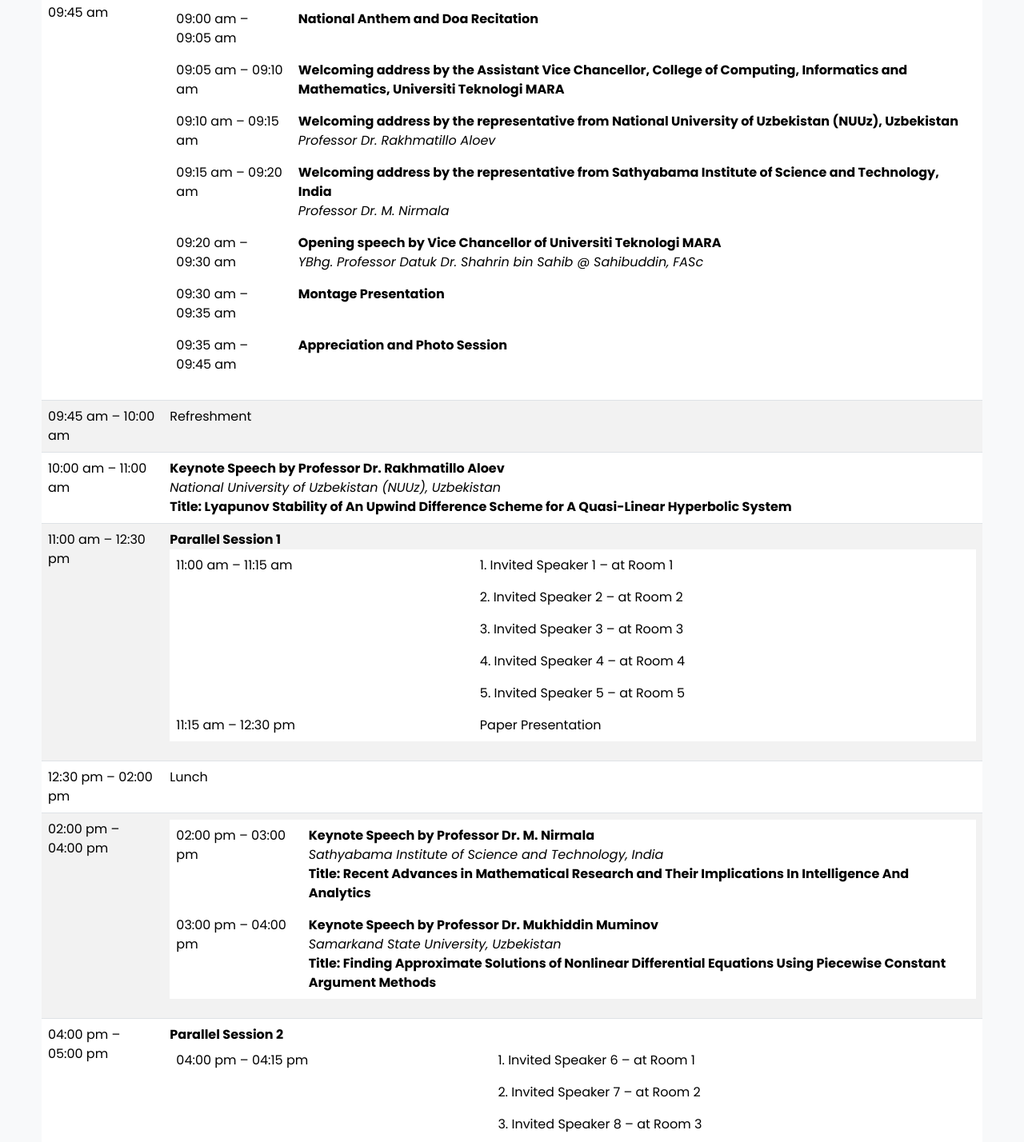
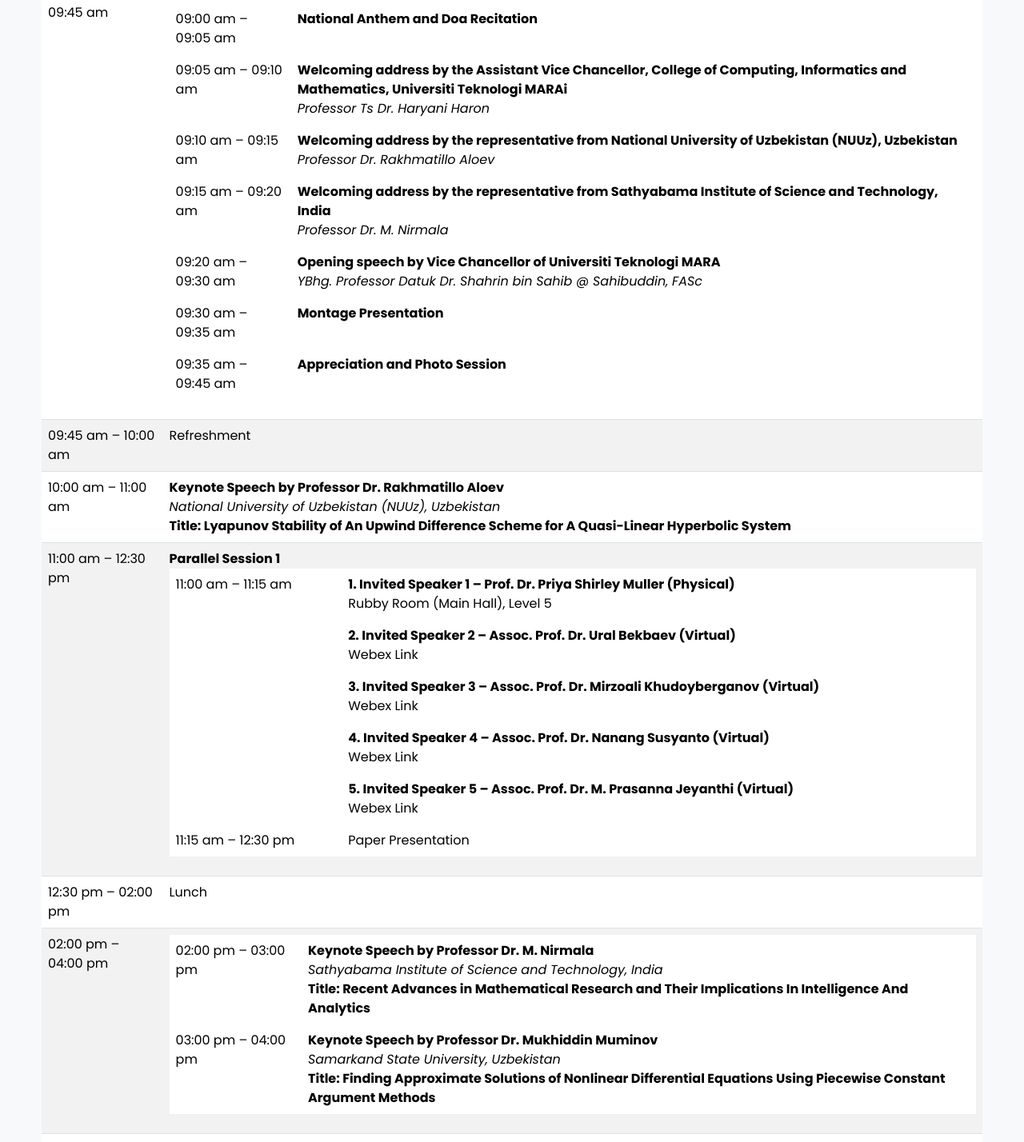
Before and after one commit to uicms2024/uicms2024.github.io, an Angular app: page /tentative in a window 1280 px wide. Shown: the part 323-1751 px from the top of the page at 80% size. Built offline with nearby package versions, Linux system fonts and the light colour scheme.

Commit message:
Update tentative and schedule

```diff
--- a/src/app/schedule/schedule.component.html
+++ b/src/app/schedule/schedule.component.html
@@ -41,7 +41,7 @@
         width="100%"
         src="https://docs.google.com/spreadsheets/d/e/2PACX-1vRHZ965yCTVj91o0qUKHT7hM4r9KkCwbYFKss8EOxncDZMEzjKbwAYetNWuIILKOQ/pubhtml?gid=808411253&amp;rm=minimal&amp;single=true&amp;&amp;output=html&amp;chrome=false"
       ></iframe>
-
+<!--
       <h4>AA (Virtual)</h4>
       <iframe
         frameborder="0"
@@ -114,7 +114,7 @@
         src="https://docs.google.com/spreadsheets/d/e/2PACX-1vRHZ965yCTVj91o0qUKHT7hM4r9KkCwbYFKss8EOxncDZMEzjKbwAYetNWuIILKOQ/pubhtml?gid=938227651&amp;rm=minimal&amp;single=true&amp;&amp;output=html&amp;chrome=false"
       ></iframe>
     </div>
-
+//-->
     <div id="day2" class="mb-4">
       <h3>Day 2: Sunday, 13th October 2024</h3>
 
--- a/src/app/tentative/tentative.component.html
+++ b/src/app/tentative/tentative.component.html
@@ -20,10 +20,12 @@
               </tr>
               <tr>
                 <td>09:05 am – 09:10 am</td>
-                <td class="fw-bold">
+                <td>
+                  <span class="fw-bold">
                   Welcoming address by the Assistant Vice Chancellor, College of
                   Computing, Informatics and Mathematics, Universiti Teknologi
-                  MARA
+                  MARAi</span><br>
+                  <span class="fst-italic">Professor Ts Dr. Haryani Haron</span>
                 </td>
               </tr>
               <tr>
@@ -100,23 +102,36 @@
             <tbody>
               <tr>
                 <td>11:00 am – 11:15 am</td>
-                <td>1. Invited Speaker 1 – at Room 1</td>
+                <td>
+                  <span class="fw-bold">1. Invited Speaker 1 – Prof. Dr. Priya Shirley Muller (Physical)</span><br>
+                  <span>Rubby Room (Main Hall), Level 5</span>
+</td>
               </tr>
               <tr>
                 <td>&nbsp;</td>
-                <td>2. Invited Speaker 2 – at Room 2</td>
+                <td>
+                  <span class="fw-bold">2. Invited Speaker 2 – Assoc. Prof. Dr. Ural Bekbaev (Virtual)</span><br>
+                  <span>Webex Link</span>
+</td>
               </tr>
               <tr>
                 <td>&nbsp;</td>
-                <td>3. Invited Speaker 3 – at Room 3</td>
+                <td><span class="fw-bold">3. Invited Speaker 3 – Assoc. Prof. Dr. Mirzoali Khudoyberganov (Virtual)</span>
+                  <br>
+                  <span>Webex Link</span>
+</td>
               </tr>
               <tr>
                 <td>&nbsp;</td>
-                <td>4. Invited Speaker 4 – at Room 4</td>
+                <td><span class="fw-bold">4. Invited Speaker 4 – Assoc. Prof. Dr. Nanang Susyanto (Virtual)</span><br>
+                  <span>Webex Link</span>
+</td>
               </tr>
               <tr>
                 <td>&nbsp;</td>
-                <td>5. Invited Speaker 5 – at Room 5</td>
+                <td><span class="fw-bold">5. Invited Speaker 5 – Assoc. Prof. Dr. M. Prasanna Jeyanthi (Virtual)</span><br>
+                  <span>Webex Link</span>
+</td>
               </tr>
 
               <tr>
@@ -179,19 +194,27 @@
             <tbody>
               <tr>
                 <td>04:00 pm – 04:15 pm</td>
-                <td>1. Invited Speaker 6 – at Room 1</td>
+                <td><span class="fw-bold">1. Invited Speaker 6 – Assoc. Prof. Dr. J. Jayapriya (Virtual)</span><br>
+                  <span>Webex Link</span>
+</td>
               </tr>
               <tr>
                 <td>&nbsp;</td>
-                <td>2. Invited Speaker 7 – at Room 2</td>
+                <td><span class="fw-bold">2. Invited Speaker 7 – Prof. Dr. La Zakaria (Physical)</span><br>
+                  <span>Emerald Room, Level 5</span>
+ </td>
               </tr>
               <tr>
                 <td>&nbsp;</td>
-                <td>3. Invited Speaker 8 – at Room 3</td>
+                <td><span class="fw-bold">3. Invited Speaker 8 – Prof. Dr. Abdullo Rakhmonovich Hayotov (Virtual)</span><br>
+                  <span>Webex Link</span>
+ </td>
               </tr>
               <tr>
                 <td>&nbsp;</td>
-                <td>9. Invited Speaker 9 – at Room 4</td>
+                <td><span class="fw-bold">9. Invited Speaker 9 –Prof. Dr. Rasulov Tulkin Husenovich (Virtual)</span><br>
+                  <span>Webex Link</span>
+ </td>
               </tr>
               <tr>
                 <td>4:15 pm – 5:00 pm</td>
```
